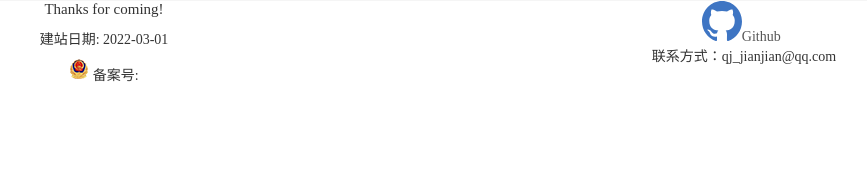
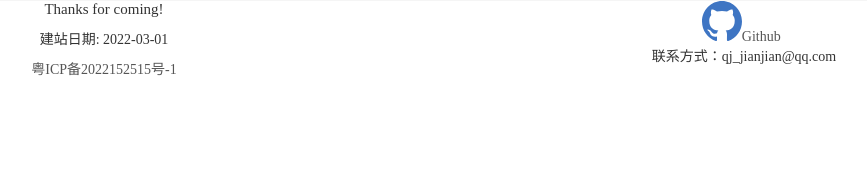
Before and after one commit to QinjianTest/Blog, a Django app: page / in a window 1280 px wide. Shown: the part 1433-1614 px from the top of the page, without its empty margins (216-1083 px from the left). Run offline with Django 4.2, Linux system fonts and the light colour scheme; data that the repository does not hold is empty.

Commit message:
更新备案信息

```diff
--- a/templates/index.html
+++ b/templates/index.html
@@ -202,8 +202,9 @@
                 建站日期: 2022-03-01
             </p>
             <p>
-                <a href="https://beian.miit.gov.cn/"><img src="/static/my/img/footer/badges.png" alt=""> </a>
-                备案号:
+                <a href="https://beian.miit.gov.cn/"><img src="" alt="">粤ICP备2022152515号-1</a>
+<!--                <a href="https://beian.miit.gov.cn/"><img src="/static/my/img/footer/badges.png" alt=""></a>-->
+
             </p>
         </div>
         <div class="right">
```
